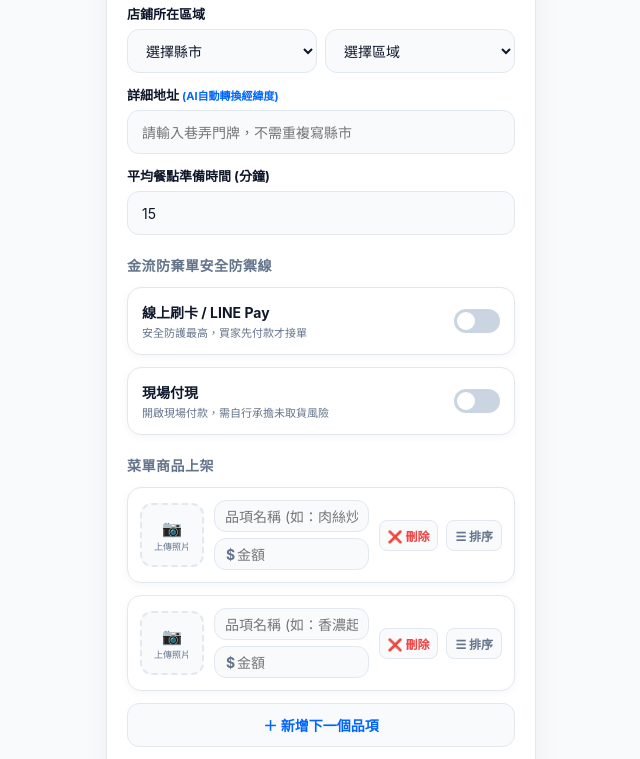
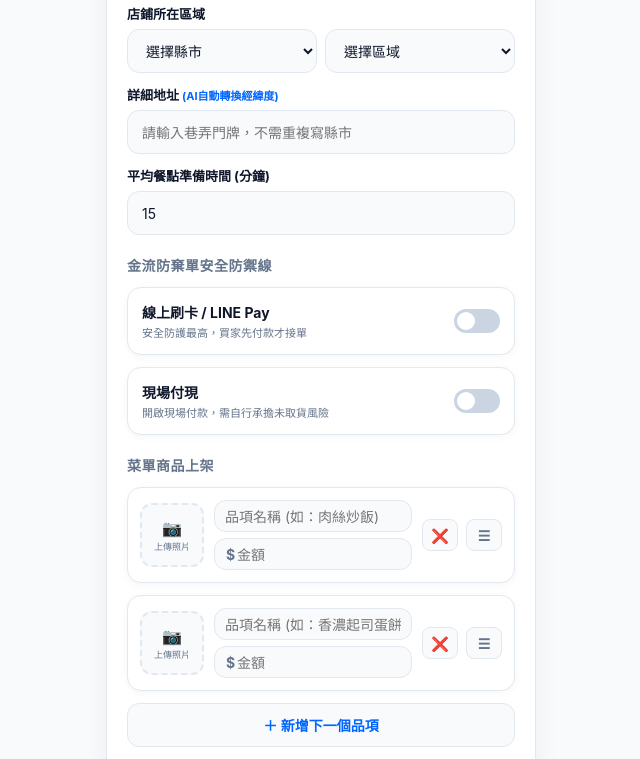
Before and after one commit to boche2506-cmd/pacetake, a plain HTML site: page register.html in a window 1280 px wide. Both pictures are taken after a click on the button "＋ 新增下一個品項". Shown: the part 226-985 px from the top of the page, without its empty margins (319-959 px from the left). Drawn offline with Linux system fonts and the light colour scheme; no server answers.

Commit message:
Update register.html

```diff
--- a/register.html
+++ b/register.html
@@ -605,8 +605,8 @@
                             </div>
                         </div>
 <div class="item-right-ctrls">
-                            <button type="button" class="del-row-btn" onclick="deleteRow(this)">❌ 刪除</button>
-                            <div class="drag-handle">☰ 排序</div>
+    <button type="button" class="del-row-btn" onclick="deleteRow(this)" style="width: 36px; height: 32px; padding: 0; display: flex; align-items: center; justify-content: center; font-size: 14px;">❌</button>
+    <div class="drag-handle" style="width: 36px; height: 32px; padding: 0; display: flex; align-items: center; justify-content: center; font-size: 14px;">☰</div>
 </div>
                     </div>
 
@@ -863,8 +863,8 @@
         </div>
     </div>
     <div class="item-right-ctrls">
-                    <button type="button" class="del-row-btn" onclick="deleteRow(this)">❌ 刪除</button>
-                    <div class="drag-handle">☰ 排序</div>
+        <button type="button" class="del-row-btn" onclick="deleteRow(this)" style="width: 36px; height: 32px; padding: 0; display: flex; align-items: center; justify-content: center; font-size: 14px;">❌</button>
+        <div class="drag-handle" style="width: 36px; height: 32px; padding: 0; display: flex; align-items: center; justify-content: center; font-size: 14px;">☰</div>
     </div>
 `;
             menuUploadList.appendChild(newRow);
```
Lines whose indentation alone changed are shown as unchanged.
